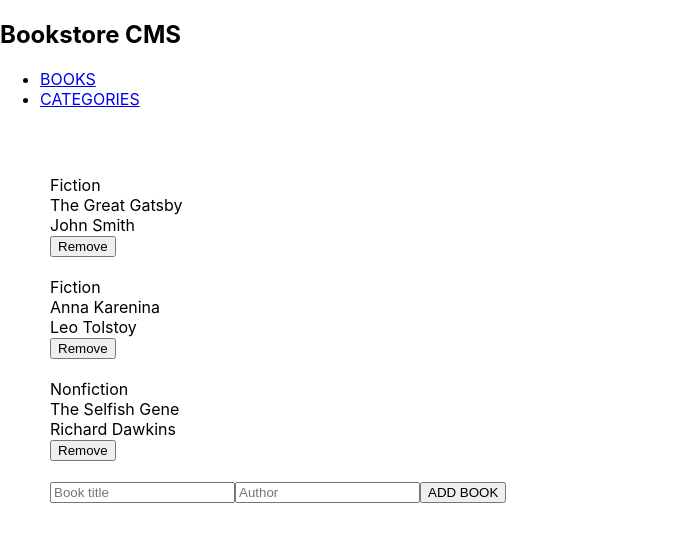
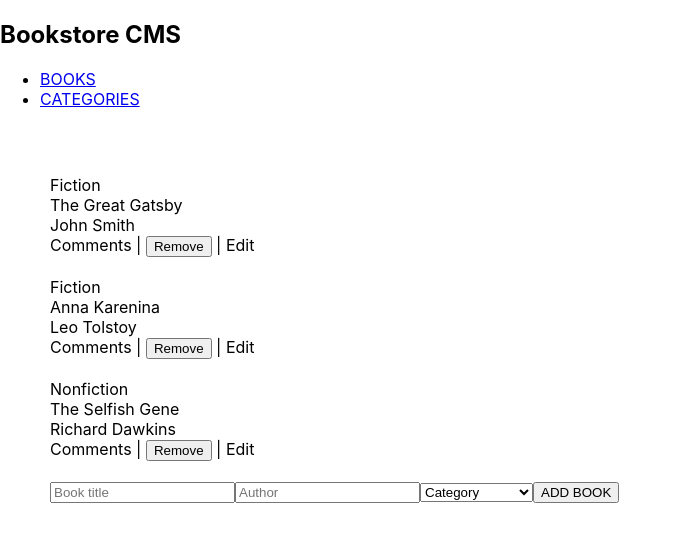
Before and after one commit to kensteph/book-store, a React (Create React App) app: page /books in a window 1280 px wide. Shown: the top 542 px of the page, without its empty margins (0-681 px from the left). Built offline with nearby package versions, Linux system fonts and the light colour scheme.

Commit message:
Complete the AddBook functionality.

```diff
--- a/src/Components/Book/Book.jsx
+++ b/src/Components/Book/Book.jsx
@@ -11,7 +11,11 @@ const Book = ({ book }) => {
       <br />
       <span className="bookAuthor">{author}</span>
       <br />
+      Comments |
+      {' '}
       <button type="button">Remove</button>
+      {' '}
+      | Edit
     </div>
   );
 };
--- a/src/Components/Form/Form.jsx
+++ b/src/Components/Form/Form.jsx
@@ -2,9 +2,10 @@ import React, { useState } from 'react';
 import { useDispatch } from 'react-redux';
 import { v4 as uuidv4 } from 'uuid';
 import { addedBook } from '../../redux/features/books/booksSlice';
+import AddButton from '../AddButton/AddButton';
 
 const Form = () => {
-  const [inputs, setInputs] = useState({ title: '', author: '' });
+  const [inputs, setInputs] = useState({ title: '', author: '', category: '' });
   const dispatch = useDispatch();
 
   const handleChange = (ev) => {
@@ -38,7 +39,22 @@ const Form = () => {
         onChange={handleChange}
         required
       />
-      <button type="submit">ADD BOOK</button>
+      <select name="category" onChange={handleChange} required>
+        <option value="">Category</option>
+        <option>Fiction</option>
+        <option>Non-Fiction</option>
+        <option>Romance</option>
+        <option>Mystery</option>
+        <option>Science Fiction</option>
+        <option>Fantasy</option>
+        <option>Horror</option>
+        <option>Thriller</option>
+        <option>Poetry</option>
+        <option>Children</option>
+        <option>Other</option>
+      </select>
+      {/* <button type="submit">ADD BOOK</button> */}
+      <AddButton />
     </form>
   );
 };
```
